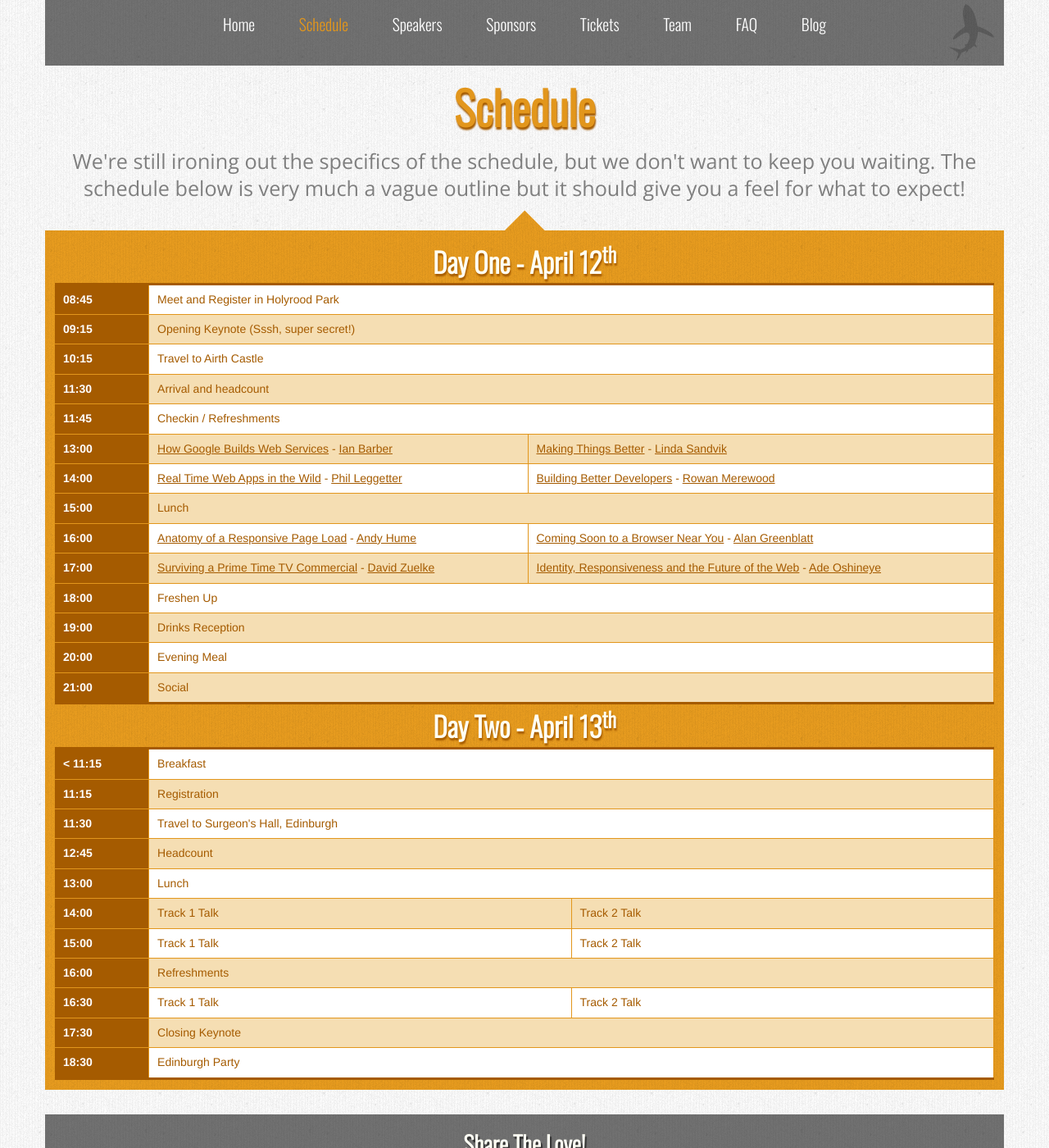
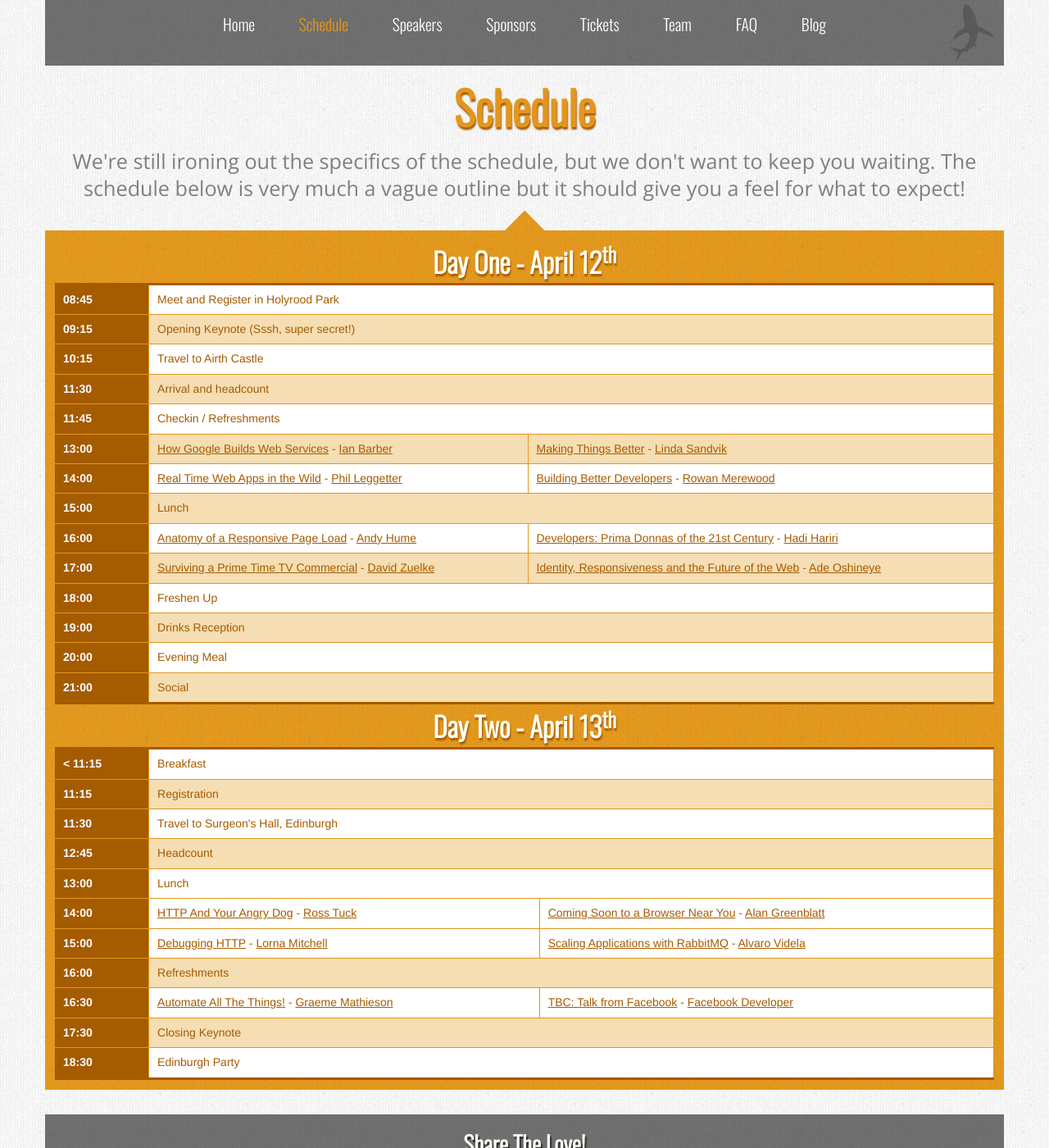
Before and after one commit to whiskyweb/whiskyweb-website, a Jekyll site: the page built from schedule.html, in a window 1280 px wide and 1400 px high. Shown: the whole window at 82% size. Built offline with Jekyll 4.4.1, drawn with Linux system fonts in a browser that asks for light colours; nearby versions of some CDN libraries; Markdown is read by kramdown in place of the engine named in the settings.

Commit message:
Adding complete schedule.

```diff
--- a/schedule.html
+++ b/schedule.html
@@ -55,7 +55,7 @@ title: Schedule
             <tr>
                 <td class="time">16:00</td>
                 <td><a href="/speakers.html#andy">Anatomy of a Responsive Page Load</a> - <a href="https://twitter.com/andyhume">Andy Hume</a></td>
-                <td><a href="/speakers.html#alan">Coming Soon to a Browser Near You</a> - <a href="https://twitter.com/agreenblatt">Alan Greenblatt</a></td>
+                <td><a href="/speakers.html#hadi">Developers: Prima Donnas of the 21st Century</a> - <a href="https://twitter.com/hhariri">Hadi Hariri</a></td>
             </tr>
             <tr>
                 <td class="time">17:00</td>
@@ -105,13 +105,13 @@ title: Schedule
             </tr>
             <tr>
                 <td class="time">14:00</td>
-                <td class="stripe">Track 1 Talk</td>
-                <td class="stripe">Track 2 Talk</td>
+                <td><a href="/speakers.html#ross">HTTP And Your Angry Dog</a> - <a href="https://twitter.com/rosstuck">Ross Tuck</a></td>
+                <td><a href="/speakers.html#alan">Coming Soon to a Browser Near You</a> - <a href="https://twitter.com/agreenblatt">Alan Greenblatt</a></td>
             </tr>
             <tr>
                 <td class="time">15:00</td>
-                <td>Track 1 Talk</td>
-                <td>Track 2 Talk</td>
+                <td><a href="/speakers.html#lorna">Debugging HTTP</a> - <a href="https://twitter.com/lornajane">Lorna Mitchell</a></td>
+                <td><a href="/speakers.html#alvaro">Scaling Applications with RabbitMQ</a> - <a href="https://twitter.com/old_sound">Alvaro Videla</a></td>
             </tr>
             <tr>
                 <td class="time">16:00</td>
@@ -119,8 +119,8 @@ title: Schedule
             </tr>
             <tr>
                 <td class="time">16:30</td>
-                <td>Track 1 Talk</td>
-                <td>Track 2 Talk</td>
+                <td><a href="/speakers.html#graeme">Automate All The Things!</a> - <a href="https://twitter.com/mathie">Graeme Mathieson</a></td>
+                <td><a href="/speakers.html">TBC: Talk from Facebook</a> - <a href="#">Facebook Developer</a></td>
             </tr>
             <tr>
                 <td class="time">17:30</td>
```
